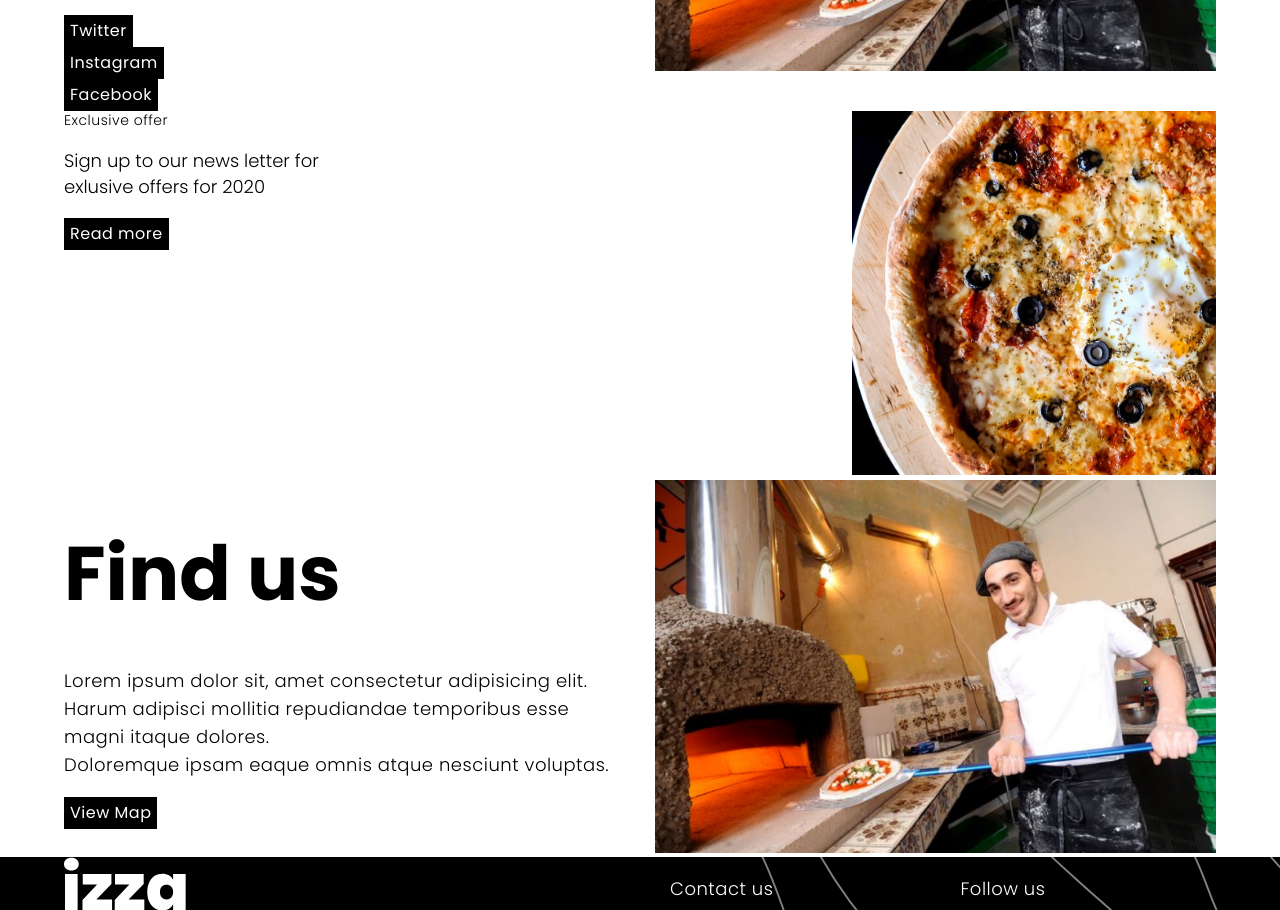
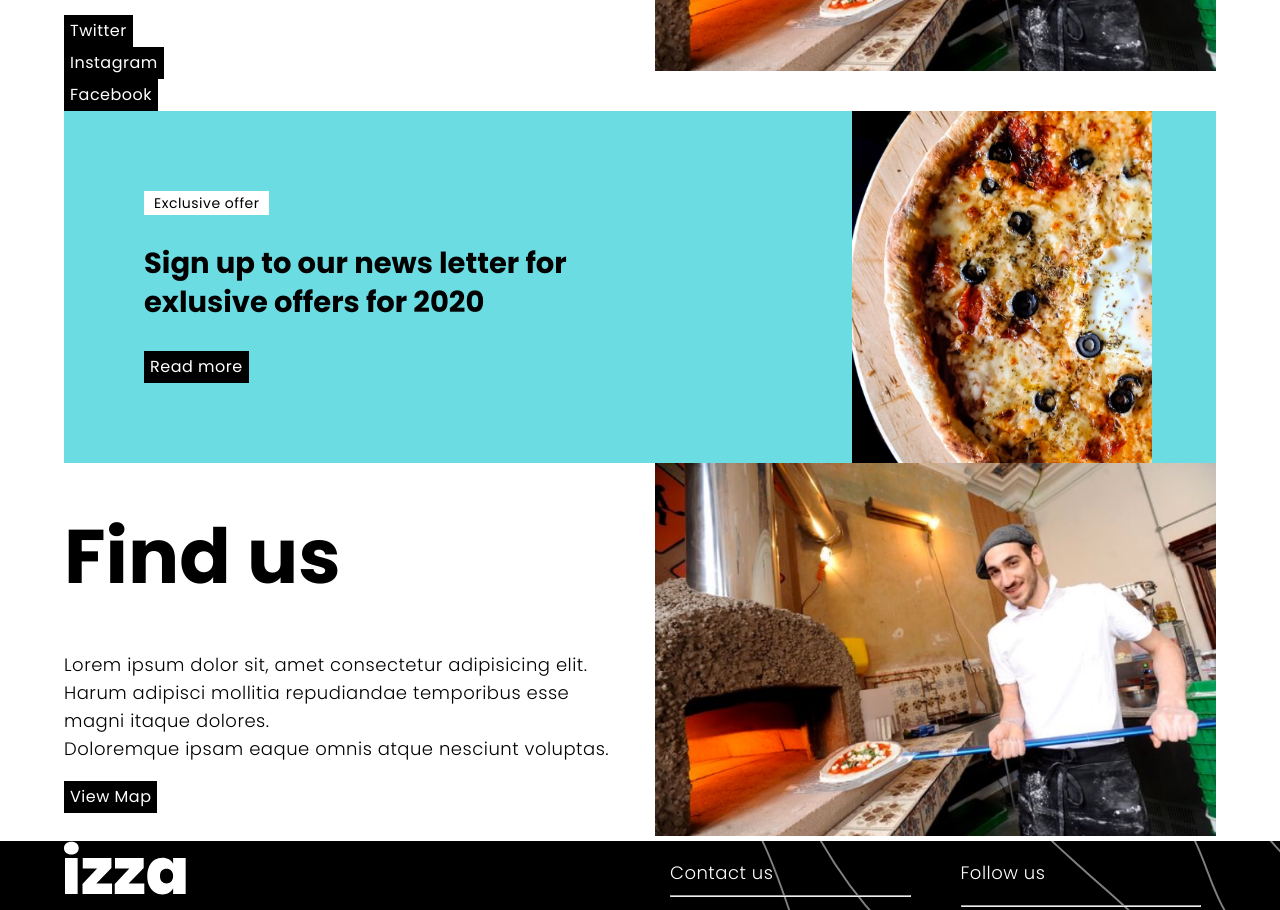
Before and after one commit to Shehzad-Abdulcadir/izza-pizza, a website with bundled scripts: page index.html in a window 1280 px wide. Shown: the part 1337-2247 px from the top of the page. Built offline with nearby package versions, Linux system fonts and the light colour scheme.

Commit message:
[Promo] - Add promo section styles

```diff
--- a/index.html
+++ b/index.html
@@ -81,21 +81,25 @@
         <!-- Promo section -->
         <section class="c-promo">
             <div class="container">
+                <div class="c-promo__inner">
                     <div class="row">
                         <div class="col-8">
+                            <div class="c-promo__content">
                                 <span class="tags">
                                     Exclusive offer
                                 </span>
 
-                        <p>
+                                <p class="h2">
                                     Sign up to our news letter for <br />
                                     exlusive offers for 2020
                                 </p>
 
                                 <button>Read more</button>
                             </div>
+                        </div>
                         <div class="col-4">
-                        <img src="/assets/img/bsignpostimage.jpg" alt="Promo Image">
+                            <div class="c-promo__img" style="background-image: url(/assets/img/bsignpostimage.jpg);"></div>
+                        </div>
                     </div>
                 </div>
             </div>
--- a/scss/common/_typography.scss
+++ b/scss/common/_typography.scss
@@ -55,6 +55,7 @@ h1,
 .h1 {
   font-size: 31px;
   line-height: 41px;
+  font-weight: $primary-font-bold;
 
   @media (min-width: $lg) {
     font-size: 76px;
@@ -66,6 +67,7 @@ h2,
 .h2 {
   font-size: 20px;
   line-height: 30px;
+  font-weight: $primary-font-bold;
 
   @media (min-width: $lg) {
     font-size: 29px;
--- a/scss/components/_buttons.scss
+++ b/scss/components/_buttons.scss
@@ -8,6 +8,7 @@ button {
   letter-spacing: 0.5px;
   cursor: pointer;
   transition: all 0.3s;
+  font-weight: $primary-font-medium;
 
   &:hover {
     background-color: $color-white;
--- a/scss/components/_promo.scss
+++ b/scss/components/_promo.scss
@@ -1,3 +1,31 @@
 .c-promo {
+  &__inner {
+    background-color: $color-primary;
+  }
 
+  &__content {
+    display: flex;
+    flex-direction: column;
+    justify-content: center;
+    align-items: flex-start;
+    height: 100%;
+    padding: 80px;
+
+    span {
+      color: $color-black;
+      background-color: $color-white;
+      padding: 5px 10px;
+      font-weight: $primary-font-medium;
+      font-size: 14px;
+      letter-spacing: 0.5px;
+    }
+  }
+
+  &__img {
+    width: 100%;
+    max-width: 300px;
+    height: 100%;
+    background-size: cover;
+    background-repeat: no-repeat;
+  }
 }
```
Lines whose indentation alone changed are shown as unchanged.
